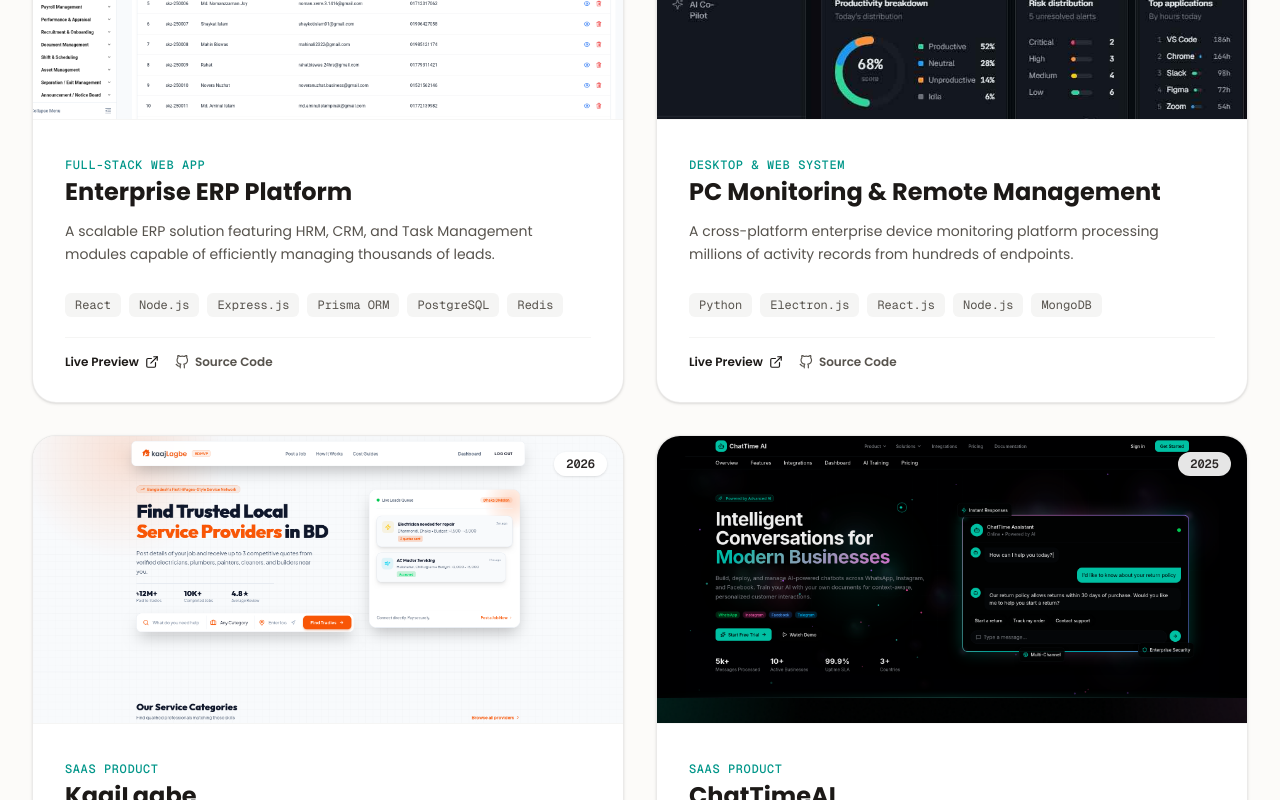
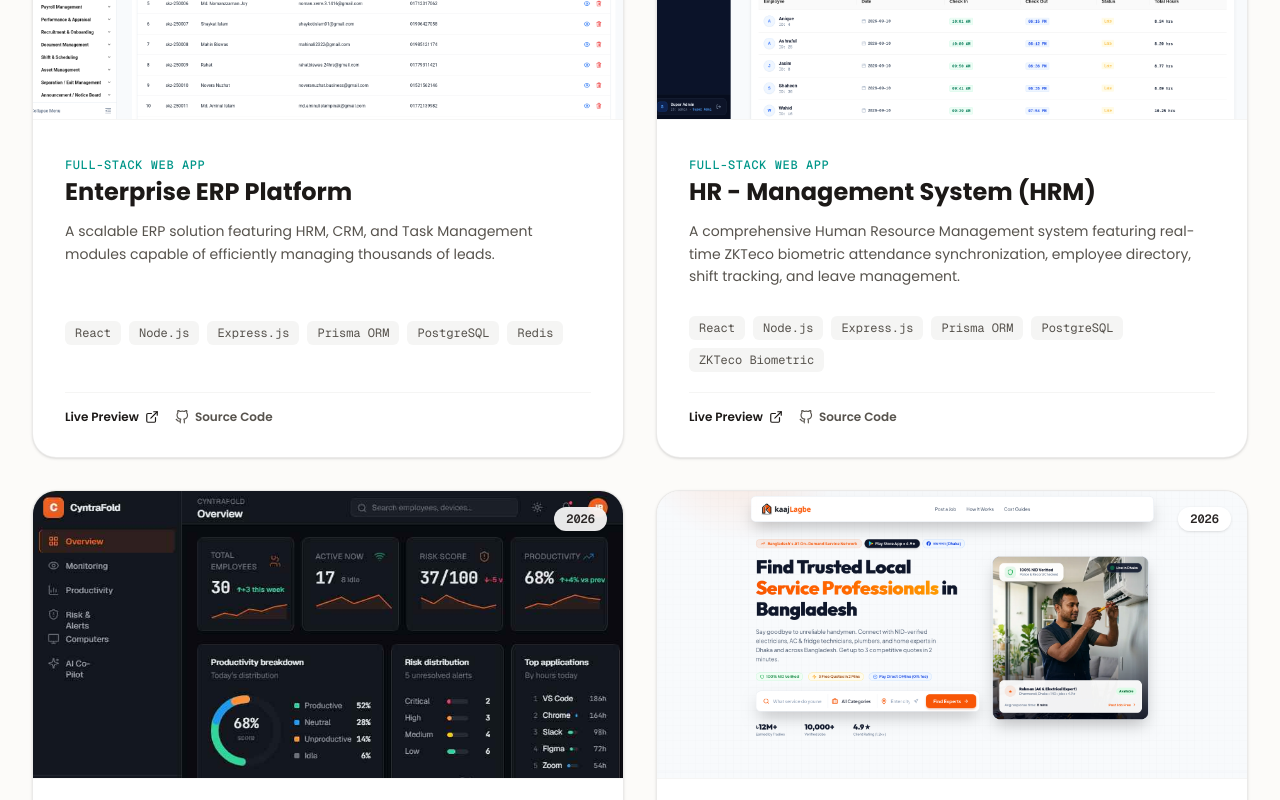
Before and after one commit to MrAbidAkash/my-portfolio, a Next.js app: page / in a window 1280 px wide. Shown: the part 2520-3320 px from the top of the page. Built offline with nearby package versions, Linux system fonts and the light colour scheme.

Commit message:
feat: add Works component and project preview images

```diff
--- a/src/components/Works.tsx
+++ b/src/components/Works.tsx
@@ -26,6 +26,25 @@ export const projectsData = [
     githubUrl: "#",
   },
   {
+    id: "hrm-system",
+    title: "HR - Management System (HRM)",
+    category: "Full-Stack Web App",
+    tags: [
+      "React",
+      "Node.js",
+      "Express.js",
+      "Prisma ORM",
+      "PostgreSQL",
+      "ZKTeco Biometric",
+    ],
+    img: "/HR-Management-System-HRM.png",
+    description:
+      "A comprehensive Human Resource Management system featuring real-time ZKTeco biometric attendance synchronization, employee directory, shift tracking, and leave management.",
+    year: "2026",
+    demoUrl: "#",
+    githubUrl: "#",
+  },
+  {
     id: "pc-monitoring",
     title: "PC Monitoring & Remote Management",
     category: "Desktop & Web System",
@@ -42,7 +61,7 @@ export const projectsData = [
     title: "KaajLagbe",
     category: "SaaS Product",
     tags: ["Next.js", "Full-Stack Web App"],
-    img: "/kaajLagbe-HiPages-BD-MVP.png",
+    img: "/kaajLagbe.png",
     description:
       "A comprehensive SaaS platform providing job placement and business solutions.",
     year: "2026",
@@ -86,6 +105,18 @@ export const projectsData = [
   //   githubUrl: "#",
   // },
   {
+    id: "innovomart",
+    title: "InnovoMart",
+    category: "WordPress Website",
+    tags: ["WordPress", "E-Commerce"],
+    img: "/Innovomart-–-Innovomart.png",
+    description:
+      "A digital e-commerce storefront platform built with WordPress.",
+    year: "2026",
+    demoUrl: "https://innovomart.com/",
+    githubUrl: "#",
+  },
+  {
     id: "innovoexportimport",
     title: "Innovo Export Import",
     category: "WordPress Website",
@@ -95,18 +126,6 @@ export const projectsData = [
       "A professional export-import business website built with WordPress.",
     year: "2025",
     demoUrl: "https://innovoexportimport.com/",
-    githubUrl: "#",
-  },
-  {
-    id: "innovomart",
-    title: "InnovoMart",
-    category: "WordPress Website",
-    tags: ["WordPress", "E-Commerce"],
-    img: "/Innovomart-–-Innovomart.png",
-    description:
-      "A digital e-commerce storefront platform built with WordPress.",
-    year: "2026",
-    demoUrl: "https://innovomart.com/",
     githubUrl: "#",
   },
   {
```
Also changed, not shown: public/HR-Management-System-HRM.png (added), public/kaajLagbe.png (added).
